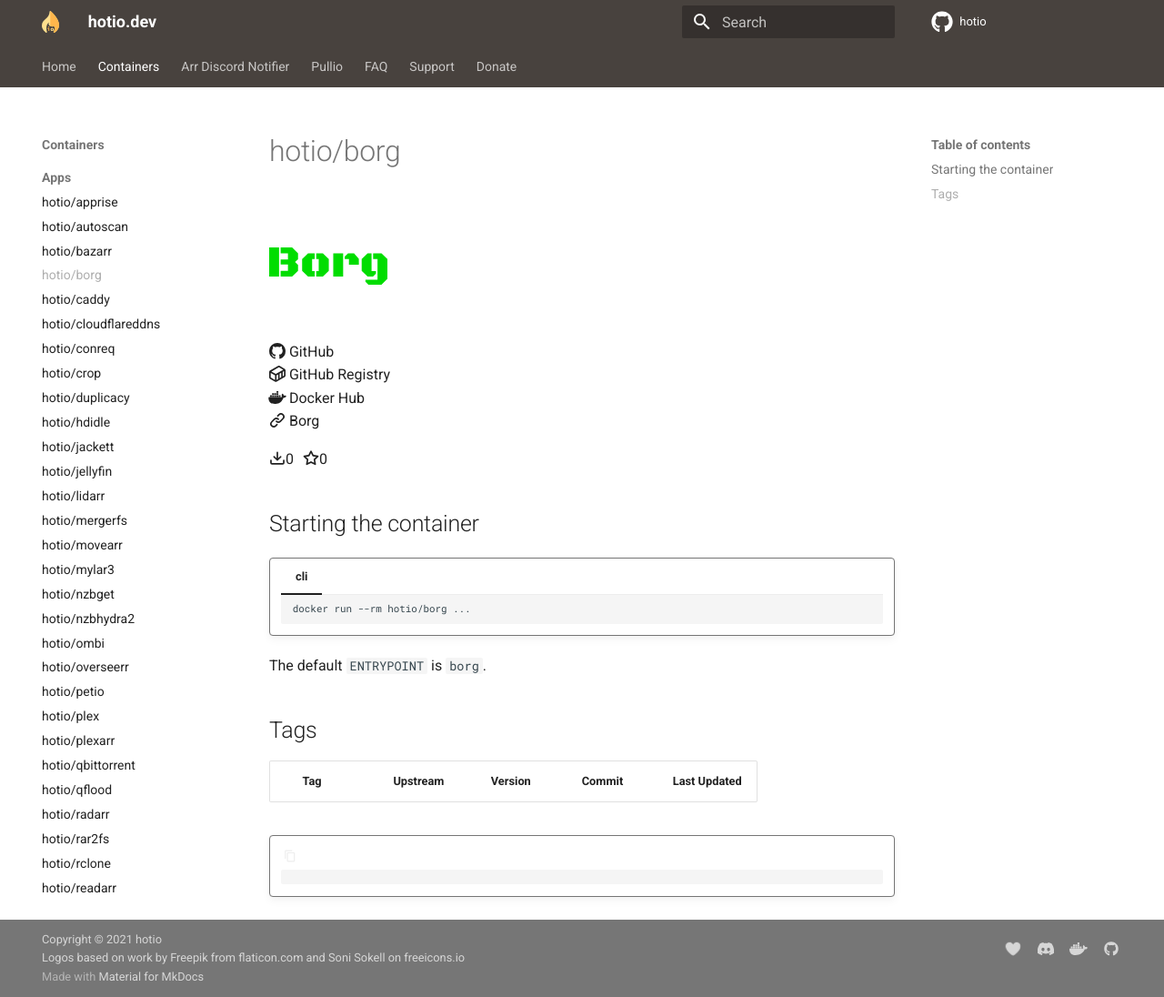
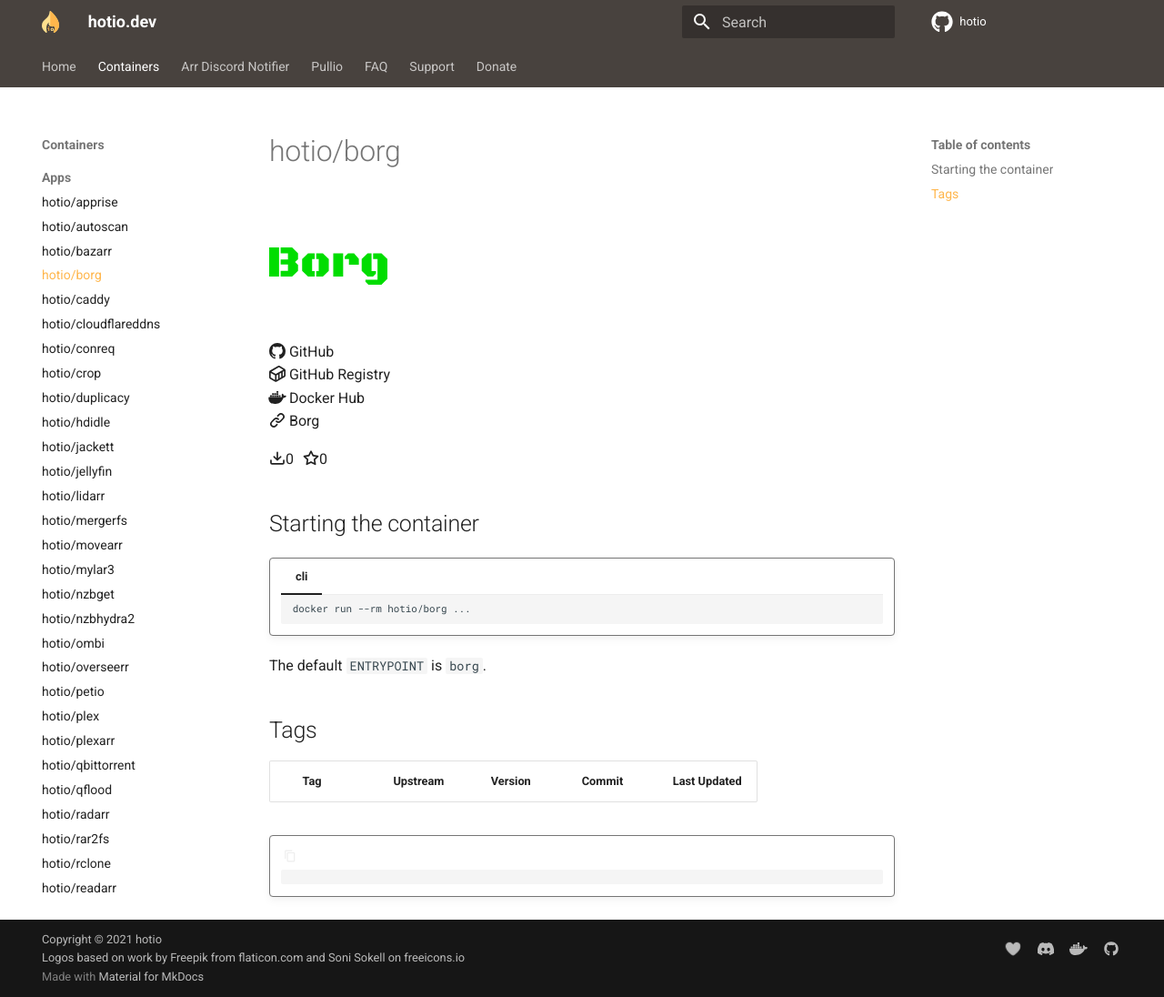
Before and after one commit to hotio/website, an MkDocs documentation site: the page built from docs/containers/borg.md, in a window 1280 px wide and 1096 px high. Shown: the whole window at 91% size. Built offline with MkDocs 1.6.1 and Material for MkDocs 9.7.7, drawn with Linux system fonts in a browser that asks for light colours.

Commit message:
tweak theme

```diff
--- a/docs/stylesheets/extra.css
+++ b/docs/stylesheets/extra.css
@@ -1,12 +1,7 @@
 [data-md-color-scheme="hotio"] {
   --md-primary-fg-color:             #48423e;
-  --md-primary-fg-color--light:      #ffdf8e;
-  --md-primary-fg-color--dark:       #aeaeae;
-  --md-accent-fg-color:              #aeaeae;
-  --md-footer-bg-color:              #aeaeae;
-  --md-footer-fg-color:              #48423e;
-  --md-typeset-a-color:              #aeaeae;
-  --md-code-hl-color:                #ffdf8e5d;
+  --md-accent-fg-color:              rgb(117, 117, 117);
+  --md-typeset-a-color:              #ffb64c;
 }
 
 @keyframes heart {
@@ -138,7 +133,7 @@
   min-width: 130px;
   padding: 5px;
   border-radius: 5px;
-  background: #48423e;
+  background: rgb(117, 117, 117);
   color: #fff;
   text-align: center;
   font-size: 14px;
@@ -162,8 +157,8 @@
   transform: translateY(-50%);
 
   /* the arrow */
-  border: 10px solid #48423e;
-  border-color: transparent #48423e transparent transparent;
+  border: 10px solid rgb(117, 117, 117);
+  border-color: transparent rgb(117, 117, 117) transparent transparent;
 
   display: none;
 }
```
